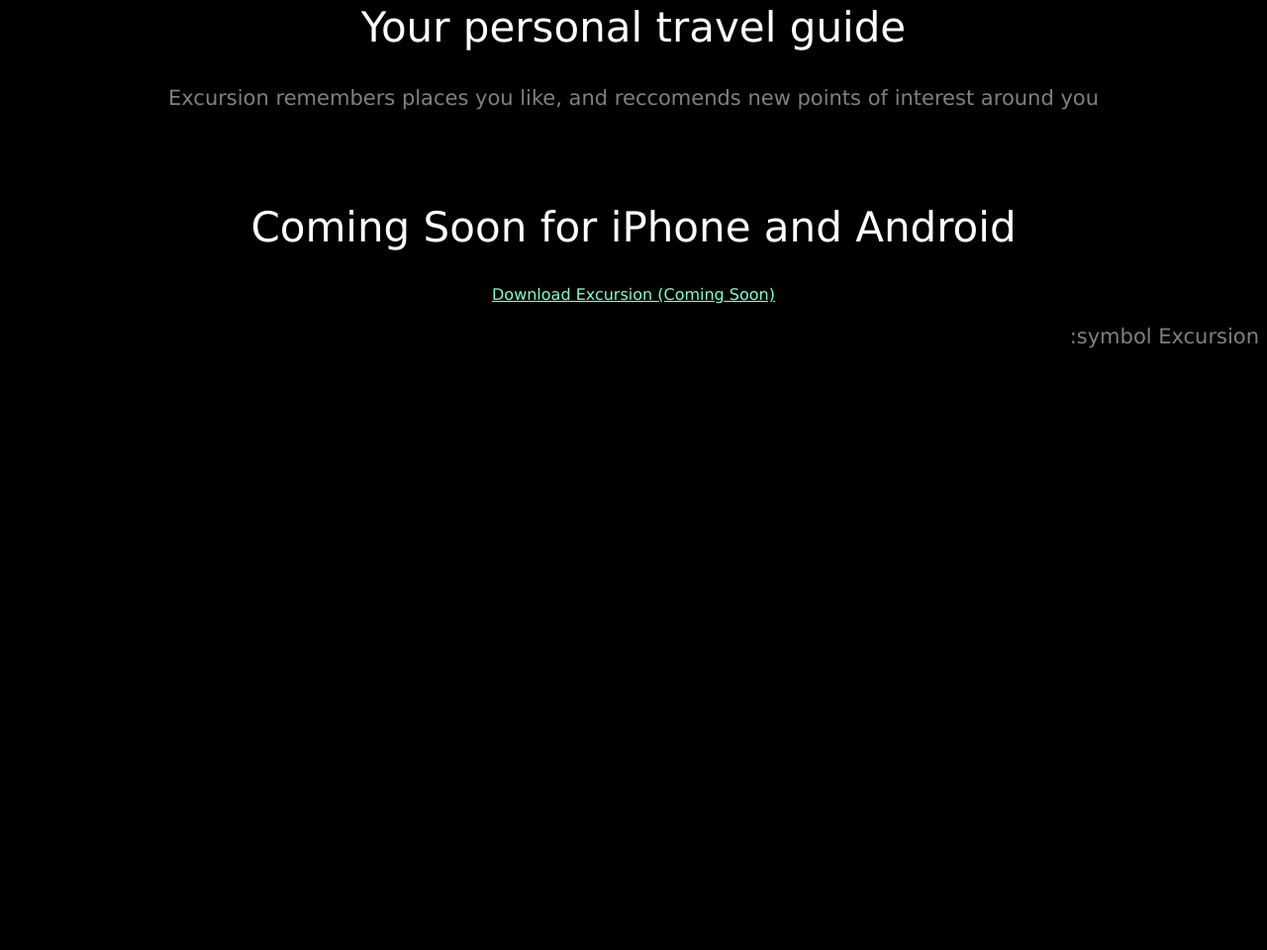
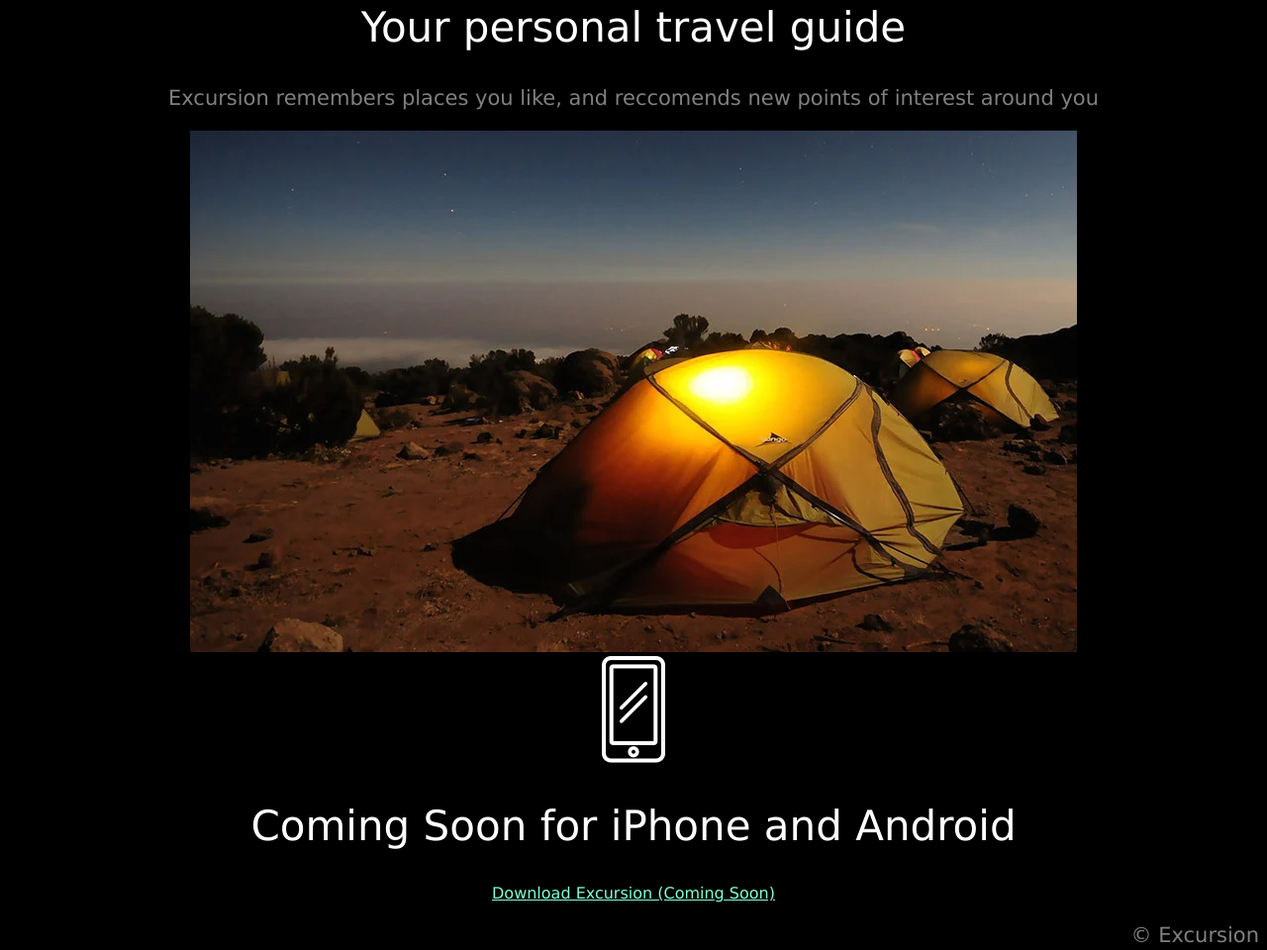
Before and after one commit to PasqualeT-Git/Excursion, a plain HTML site: page index.html in a window 1280 px wide. Shown: the part 350-1310 px from the top of the page at 99% size. Before the commit the page ends 800 px from the top, so only its background shows below. Drawn offline with Linux system fonts and the light colour scheme.

Commit message:
Implement resources to html index file and add copyright symbol ASCII code in the footer

```diff
--- a/index.html
+++ b/index.html
@@ -14,22 +14,21 @@
   </header>
   <main>
     <section>
-      <img src="" alt="">
-      <video src=""></video>
+      <video src="./resources/excursion.mp4" autoplay loop></video>
     </section>
     <section>
       <h2>Your personal travel guide</h2>
       <p>Excursion remembers places you like, and reccomends new points of interest around you</p>
-      <img src="" alt="">
+      <img src="./resources/camp.webp" alt="">
     </section>
     <section>
-      <img src="" alt="">
+      <img src="./resources/phone.webp" alt="">
       <h2>Coming Soon for iPhone and Android</h2>
       <a href="#">Download Excursion (Coming Soon)</a>
     </section>
   </main>
   <footer>
-    <p>:symbol Excursion</p>
+    <p>	&#169; Excursion</p>
   </footer>
 </body>
 </html>
```
